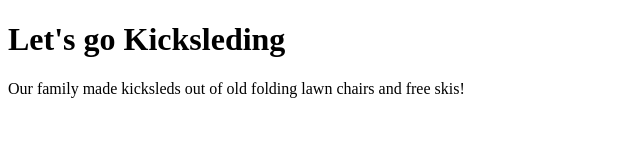
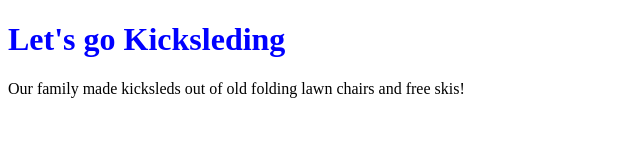
Before and after one commit to sam4class/tier1-1stPractice, a plain HTML site: page index.html in a window 1280 px wide. Shown: the whole page, without its empty margins (0-640 px from the left). Drawn offline with Linux system fonts and the light colour scheme.

Commit message:
added CSS stylesheet

```diff
--- a/index.html
+++ b/index.html
@@ -4,6 +4,8 @@
     <meta charset="UTF-8">
     <meta http-equiv="X-UA-Compatible" content="IE=edge">
     <meta name="viewport" content="width=device-width, initial-scale=1.0">
+    <link href="kicksled.css" rel="stylesheet"/>
+
     <title>Working the Cycle</title>
 </head>
 <body>
--- /dev/null
+++ b/kicksled.css
@@ -0,0 +1,3 @@
+h1 {
+    color: blue;
+}
```
